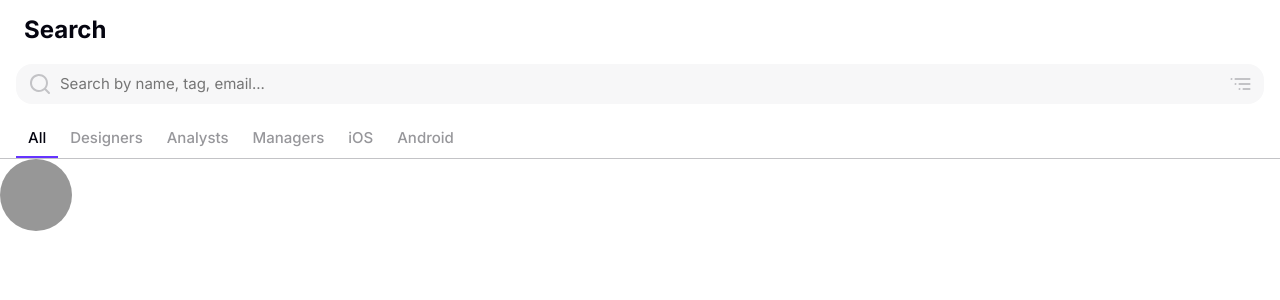
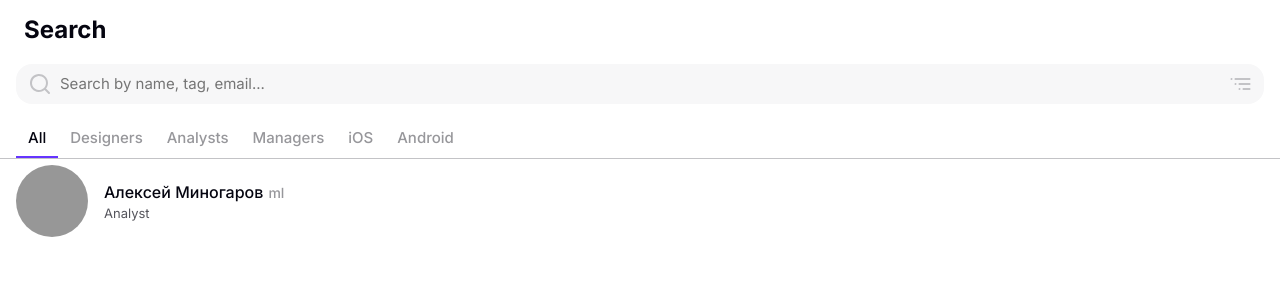
Before and after one commit to mil0serdnaya/kode-app, a Next.js app: page / in a window 1280 px wide. Shown: the top 300 px of the page. Built offline with nearby package versions, Linux system fonts and the light colour scheme.

Commit message:
user static done

```diff
--- a/app/components/User.tsx
+++ b/app/components/User.tsx
@@ -2,7 +2,10 @@
 import { styled } from 'styled-components';
 
 const StyledUser = styled.div`
-
+  padding: 6px 16px;
+  display: flex;
+  align-items: center;
+  gap: 16px;
 `;
 
 const StyledUserImage = styled.div`
@@ -12,17 +15,41 @@ const StyledUserImage = styled.div`
   background-color: #979797;
 `;
 
-const StyledUserInfo = styled.div`
-  width: 72px;
-  height: 72px;
-  border-radius: 50%;
-  background-color: #979797;
+const StyledUserName = styled.span`
+  font-size: 16px;
+  color: #050510;
+  font-weight: 500;
+  line-height: 20px;
+  padding-right: 5px;
+`;
+
+const StyledUserTag = styled.span`
+  font-size: 14px;
+  color: #97979B;
+  font-weight: 500;
+  line-height: 18px;
+`;
+
+const StyledUserDepartment = styled.span`
+  display: block;
+  font-size: 13px;
+  color: #55555C;
+  font-weight: 400;
+  line-height: 16px;
+  margin-top: 3px;
 `;
 
 export const User = () => {
   return (
     <StyledUser>
       <StyledUserImage></StyledUserImage>
+      <div>
+        <div>
+          <StyledUserName>Алексей Миногаров</StyledUserName>
+          <StyledUserTag>ml</StyledUserTag>
+        </div>
+        <StyledUserDepartment>Analyst</StyledUserDepartment>
+      </div>
     </StyledUser>
   );
 }
```
